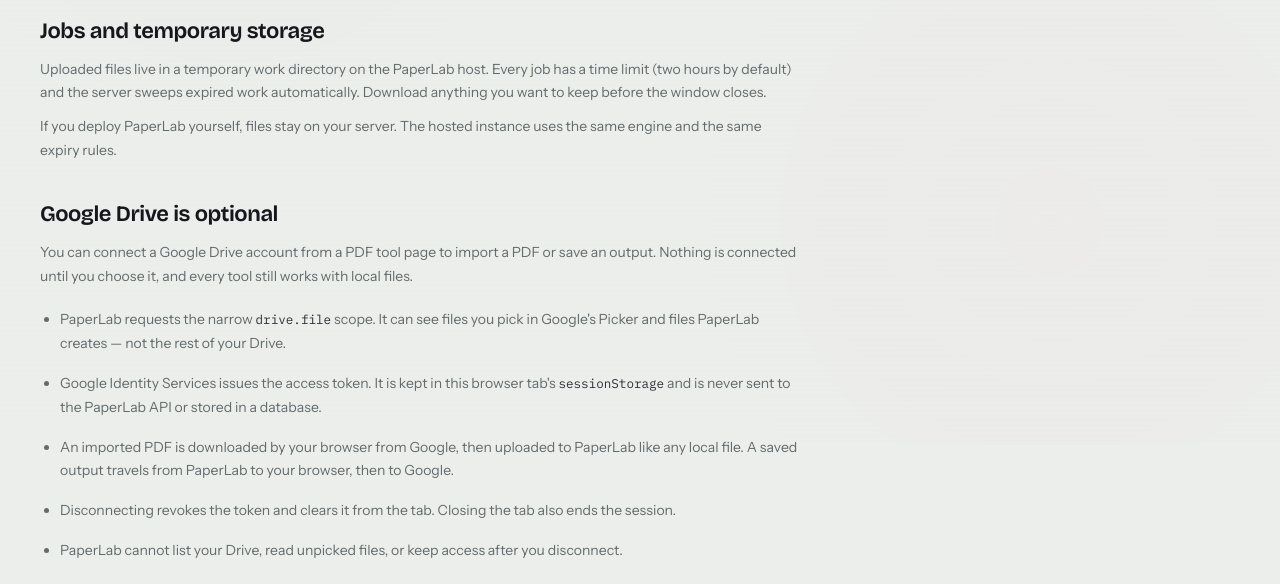
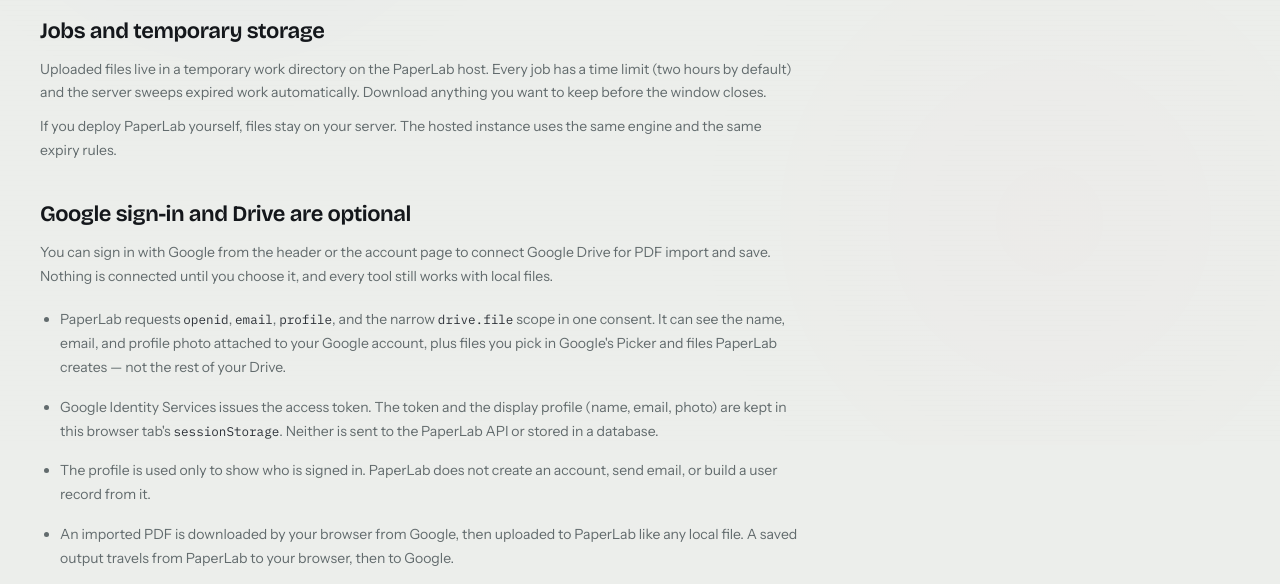
Before and after one commit to c0d3h01/papperlab, a plain HTML site: page web/privacy.html in a window 1280 px wide. Shown: the part 355-939 px from the top of the page. Drawn offline with Linux system fonts and the light colour scheme; no server answers.

Commit message:
docs: document Google sign-in scopes and profile caching

```diff
--- a/web/assets/js/config.js
+++ b/web/assets/js/config.js
@@ -9,8 +9,9 @@
  *   ?api=https://api.example
  * or by setting localStorage.paperlab_api.
  *
- * Google Drive is optional. Fill these public identifiers to enable it;
- * leave the client ID empty to hide every Drive affordance.
+ * Google sign-in and Drive are optional. Fill these public identifiers to
+ * enable them; leave the client ID empty to hide every account and Drive
+ * affordance.
  */
 if (typeof window !== "undefined") {
   window.PAPERLAB_API = window.PAPERLAB_API || "";
--- a/web/privacy.html
+++ b/web/privacy.html
@@ -42,16 +42,18 @@
             engine and the same expiry rules.
           </p>
 
-          <h2>Google Drive is optional</h2>
+          <h2>Google sign-in and Drive are optional</h2>
           <p>
-            You can connect a Google Drive account from a PDF tool page to import a PDF or save an output.
-            Nothing is connected until you choose it, and every tool still works with local files.
+            You can sign in with Google from the header or the account page to connect Google Drive
+            for PDF import and save. Nothing is connected until you choose it, and every tool still
+            works with local files.
           </p>
           <ul>
-            <li>PaperLab requests the narrow <code>drive.file</code> scope. It can see files you pick in Google's Picker and files PaperLab creates — not the rest of your Drive.</li>
-            <li>Google Identity Services issues the access token. It is kept in this browser tab's <code>sessionStorage</code> and is never sent to the PaperLab API or stored in a database.</li>
+            <li>PaperLab requests <code>openid</code>, <code>email</code>, <code>profile</code>, and the narrow <code>drive.file</code> scope in one consent. It can see the name, email, and profile photo attached to your Google account, plus files you pick in Google's Picker and files PaperLab creates — not the rest of your Drive.</li>
+            <li>Google Identity Services issues the access token. The token and the display profile (name, email, photo) are kept in this browser tab's <code>sessionStorage</code>. Neither is sent to the PaperLab API or stored in a database.</li>
+            <li>The profile is used only to show who is signed in. PaperLab does not create an account, send email, or build a user record from it.</li>
             <li>An imported PDF is downloaded by your browser from Google, then uploaded to PaperLab like any local file. A saved output travels from PaperLab to your browser, then to Google.</li>
-            <li>Disconnecting revokes the token and clears it from the tab. Closing the tab also ends the session.</li>
+            <li>Disconnecting revokes the token and clears the token and cached profile from the tab. Closing the tab also ends the session.</li>
             <li>PaperLab cannot list your Drive, read unpicked files, or keep access after you disconnect.</li>
           </ul>
 
```
Also changed, not shown: 4 other files.
